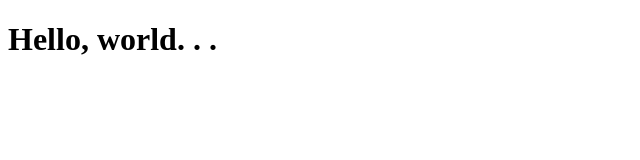
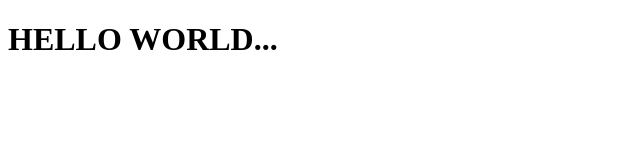
Before and after one commit to r-yates/git-test, a plain HTML site: page html-boilerplate/index.html in a window 1280 px wide. Shown: the whole page, without its empty margins (0-640 px from the left). Drawn offline with Linux system fonts and the light colour scheme.

Commit message:
updated index.html

```diff
--- a/html-boilerplate/index.html
+++ b/html-boilerplate/index.html
@@ -1,11 +1,11 @@
 <!DOCTYPE html>
 <html>
     <head>
-        <title>My web page</title>
+        <title>My first web page</title>
         <meta charset="UTF-8">
     </head>
 
     <body>
-        <h1>Hello, world. . .</h1>
+        <h1>HELLO WORLD...</h1>
     </body>
 </html>
```
